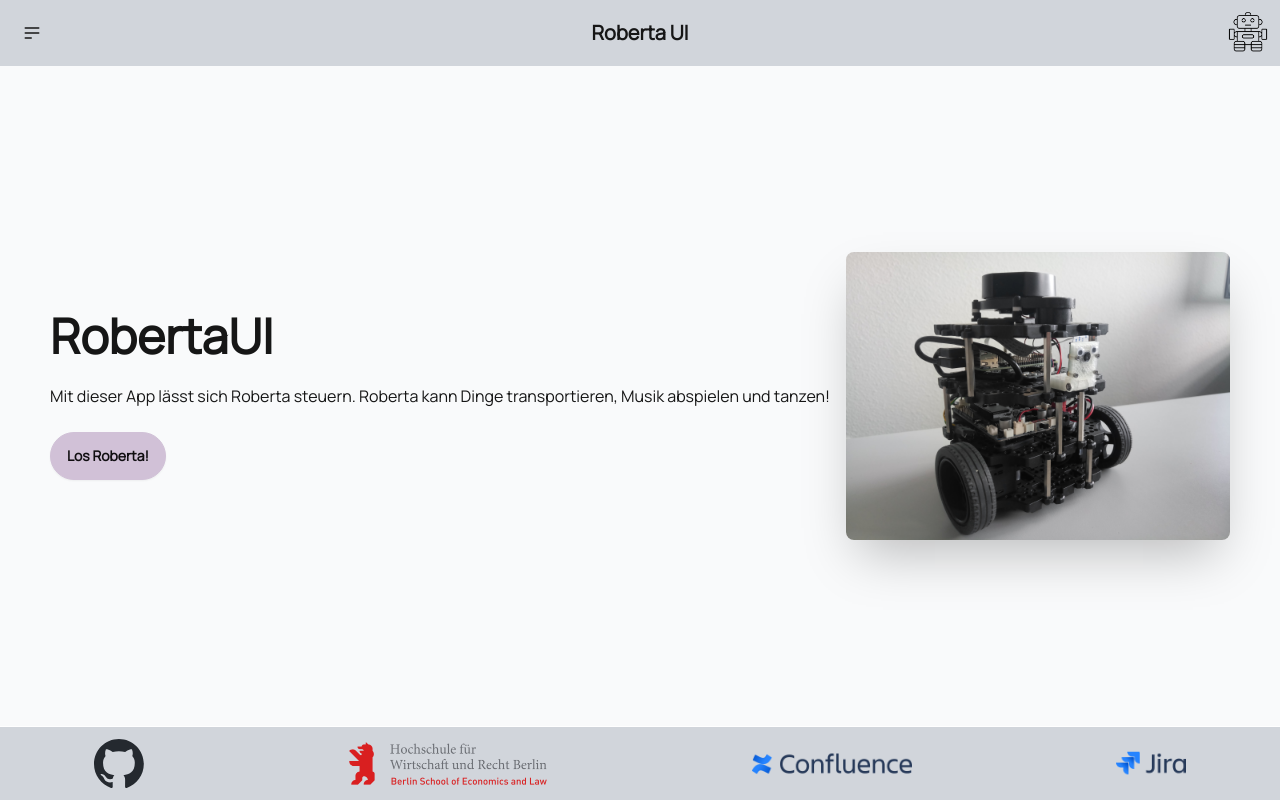
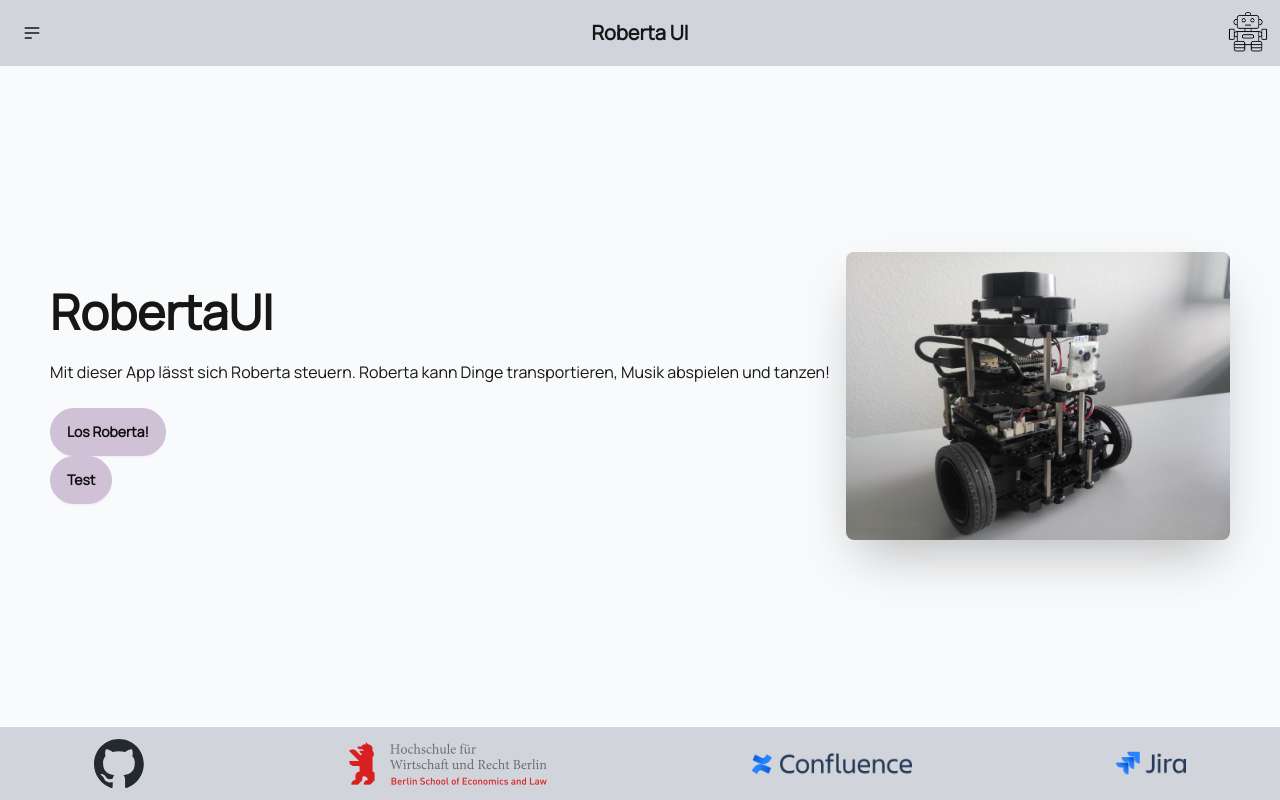
Before and after one commit to LeoPilgram/robertaUI2, a Next.js app: page / in a window 1280 px wide. Built offline with nearby package versions, Linux system fonts and the light colour scheme.

Commit message:
add chmod script and add form

```diff
--- a/package.json
+++ b/package.json
@@ -3,6 +3,7 @@
   "version": "0.1.0",
   "private": true,
   "scripts": {
+    "prestart": "chmod -R +x src/app/scripts/",
     "dev": "next dev",
     "build": "next build",
     "start": "next start",
--- a/src/app/page.tsx
+++ b/src/app/page.tsx
@@ -1,5 +1,7 @@
+'use client';
 import Image from 'next/image';
 import Link from 'next/link';
+import { runTest } from './actions';
 
 export default function Home() {
   return (
@@ -24,6 +26,9 @@ export default function Home() {
           <Link href="/services">
             <button className="btn btn-primary">Los Roberta!</button>
           </Link>
+          <form action={runTest}>
+            <button className="btn btn-primary">Test</button>
+          </form>
         </div>
       </div>
     </div>
```
Also changed, not shown: 1 other file (tests, documents, lock files or other folders).
